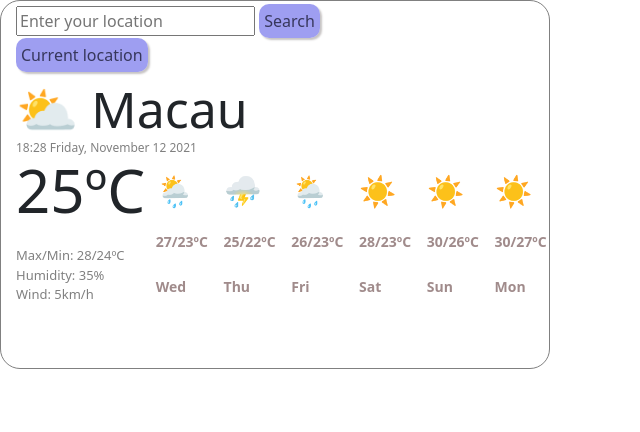
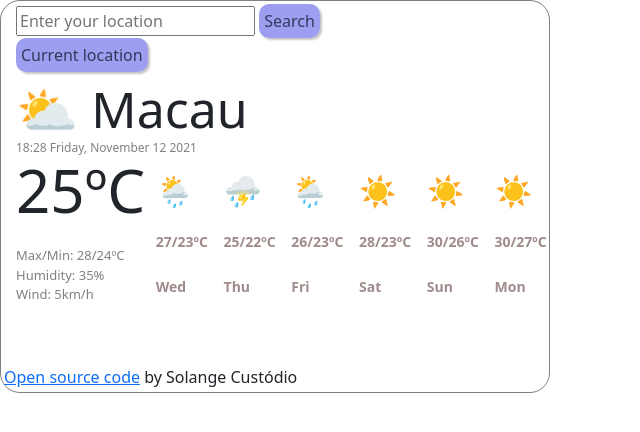
Before and after one commit to SolangeRSC/PeachWeatherApp, a plain HTML site: page index.html in a window 1280 px wide. Shown: the whole page, without its empty margins (0-640 px from the left). Drawn offline with nearby package versions, Linux system fonts and the light colour scheme.

Commit message:
added footer

```diff
--- a/index.html
+++ b/index.html
@@ -76,6 +76,12 @@
         </div>
       </div>
     </div>
+    <footer>
+      <a href="https://github.com/SolangeRSC/PeachWeatherApp"
+        >Open source code</a
+      >
+      by Solange Custódio
+    </footer>
     <script src="src/index.js"></script>
   </body>
 </html>
```
